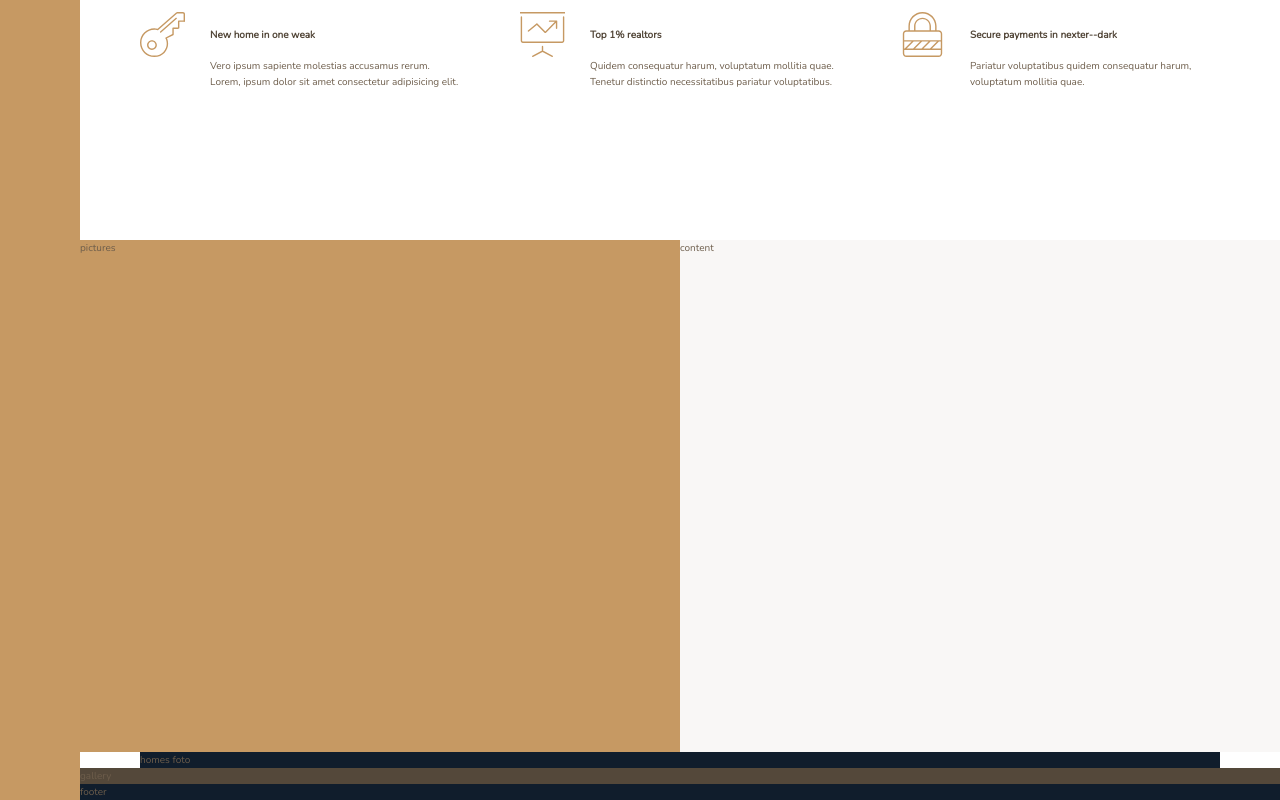
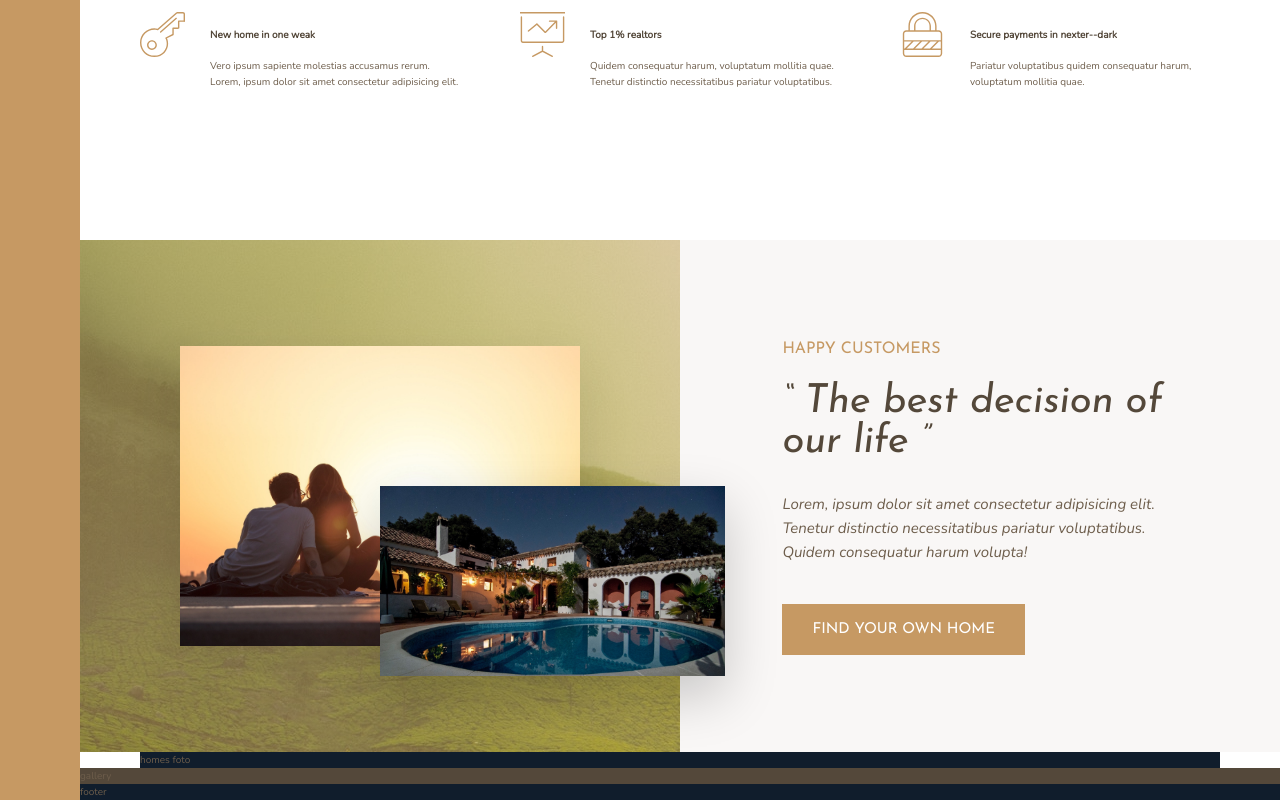
Before and after one commit to ArkadiuszBalakier/Nexter, a website: page index.html in a window 1280 px wide. Shown: the part 886-1686 px from the top of the page. Drawn offline with nearby package versions, Linux system fonts and the light colour scheme.

Commit message:
story section

```diff
--- a/index.html
+++ b/index.html
@@ -89,9 +89,27 @@
       </div>
     </section>
 
-    <div class="story__pictures">pictures</div>
+    <div class="story__pictures">
+      <img
+        src="img/story-1.jpeg"
+        alt="Couple with new house"
+        class="story__img--1"
+      />
+      <img src="img/story-2.jpeg" alt="New house" class="story__img--2" />
+    </div>
 
-    <div class="story__content">content</div>
+    <div class="story__content">
+      <h3 class="heading-3 mb-sm">Happy Customers</h3>
+      <h2 class="heading-2 heading-2--dark mb-md">
+        &ldquo; The best decision of our life &rdquo;
+      </h2>
+      <p class="story__text">
+        Lorem, ipsum dolor sit amet consectetur adipisicing elit. Tenetur
+        distinctio necessitatibus pariatur voluptatibus. Quidem consequatur
+        harum volupta!
+      </p>
+      <button class="btn">Find your own home</button>
+    </div>
 
     <section class="homes">homes foto</section>
 
--- a/sass/_story.scss
+++ b/sass/_story.scss
@@ -2,10 +2,49 @@
   &__pictures {
     background-color: $color-primary;
     grid-column: full-start / col-end 4;
+
+    background-image: linear-gradient(
+        rgba($color-primary, 0.5),
+        rgba($color-primary, 0.5)
+      ),
+      url(../img/back.jpg);
+
+    display: grid;
+    grid-template-rows: repeat(6, 1fr);
+    grid-template-columns: repeat(6, 1fr);
+    align-items: center;
+  }
+
+  &__img--1 {
+    width: 100%;
+    grid-row: 2 / 6;
+    grid-column: 2 / 6;
+    box-shadow: 0 2rem 5rem rgba(#000, 0.1);
+  }
+
+  &__img--2 {
+    width: 115%;
+    grid-row: 4 / 6;
+    grid-column: 4 / 7;
+    z-index: 20;
+    box-shadow: 0 2rem 5rem rgba(#000, 0.2);
   }
 
   &__content {
     background-color: $color-grey-light-1;
     grid-column: col-start 5 / full-end;
+
+    padding: 6rem 8vw;
+
+    display: flex;
+    flex-direction: column;
+    justify-content: center;
+    align-items: flex-start;
+  }
+
+  &__text {
+    font-size: 1.5rem;
+    font-style: italic;
+    margin-bottom: 4rem;
   }
 }
--- a/sass/_typography.scss
+++ b/sass/_typography.scss
@@ -1,6 +1,28 @@
 %heading {
   font-family: $font-display;
   font-weight: 400;
+}
+
+.heading-2 {
+  @extend %heading;
+  font-size: 4rem;
+  font-style: italic;
+  line-height: 1;
+
+  &--light {
+    color: $color-grey-light-1;
+  }
+
+  &--dark {
+    color: $color-grey-dark-1;
+  }
+}
+
+.heading-3 {
+  @extend %heading;
+  font-size: 1.6rem;
+  color: $color-primary;
+  text-transform: uppercase;
 }
 
 .heading-4 {
@@ -15,3 +37,36 @@
     color: $color-grey-dark-1;
   }
 }
+
+.btn {
+  background-color: $color-primary;
+  color: #fff;
+  border: none;
+  border-radius: 0;
+  font-family: $font-display;
+  font-size: 1.5rem;
+  text-transform: uppercase;
+  padding: 1.8rem 3rem;
+  cursor: pointer;
+  transition: all 0.2s;
+
+  &:hover {
+    background-color: $color-primary-dark;
+  }
+}
+
+.mb-sm {
+  margin-bottom: 2rem;
+}
+
+.mb-md {
+  margin-bottom: 3rem;
+}
+
+.mb-lg {
+  margin-bottom: 4rem;
+}
+
+.mb-hg {
+  margin-bottom: 8rem;
+}
```
Also changed, not shown: css/style.css.
